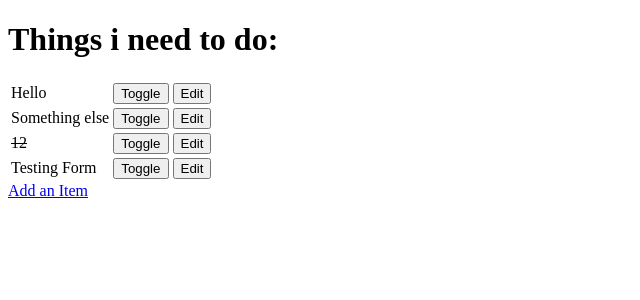
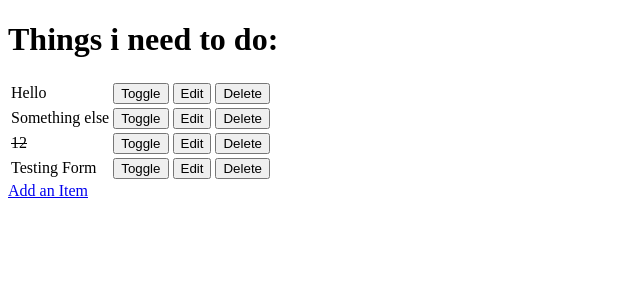
Before and after one commit to StanislavDitsan/django, a Django app: page / in a window 1280 px wide. Shown: the top 300 px of the page, without its empty margins (0-640 px from the left). Run offline with Django 3.2, Linux system fonts and the light colour scheme; data comes from the database, SQL or seed files in the repository; both versions use the stored data as it was after the commit.

Commit message:
Added Delete function

```diff
--- a/django_todo/urls.py
+++ b/django_todo/urls.py
@@ -22,5 +22,6 @@ urlpatterns = [
     path('', views.get_todo_list, name='get_todo_list'),
     path('add', views.add_item, name='add'),
     path('edit/<item_id>', views.edit_item, name='edit'),
-    path('toggle/<item_id>', views.toggle_item, name='toggle')
+    path('toggle/<item_id>', views.toggle_item, name='toggle'),
+    path('delete/<item_id>', views.delete_item, name='delete')
 ]
--- a/todo/templates/todo/todo_list.html
+++ b/todo/templates/todo/todo_list.html
@@ -28,6 +28,11 @@
                     <button>Edit</button>
                 </a>
             </td>
+            <td>
+                <a href="/delete/{{ item.id }}">
+                    <button>Delete</button>
+                </a>
+            </td>
             </tr>
         {% empty %}
             <tr><td>You have nothing to do!</td></tr>
--- a/todo/views.py
+++ b/todo/views.py
@@ -42,3 +42,10 @@ def toggle_item(request, item_id):
     item.done = not item.done
     item.save()
     return redirect('get_todo_list')
+
+
+def delete_item(request, item_id):
+    item = get_object_or_404(Item, id=item_id)
+    item.done = not item.done
+    item.delete()
+    return redirect('get_todo_list')
```
Also changed, not shown: db.sqlite3.
